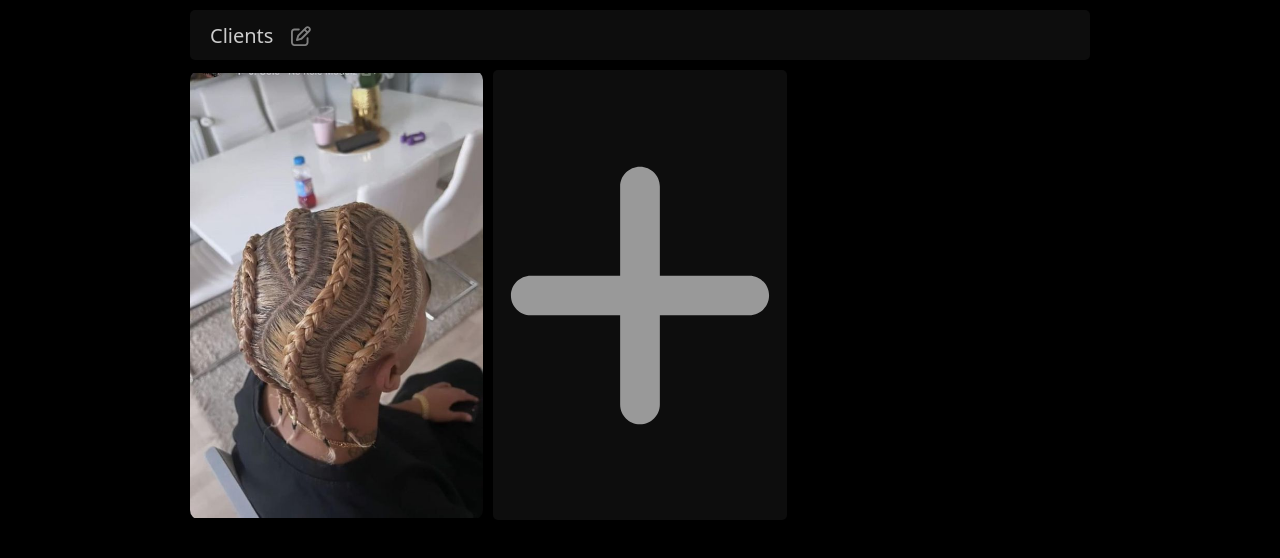
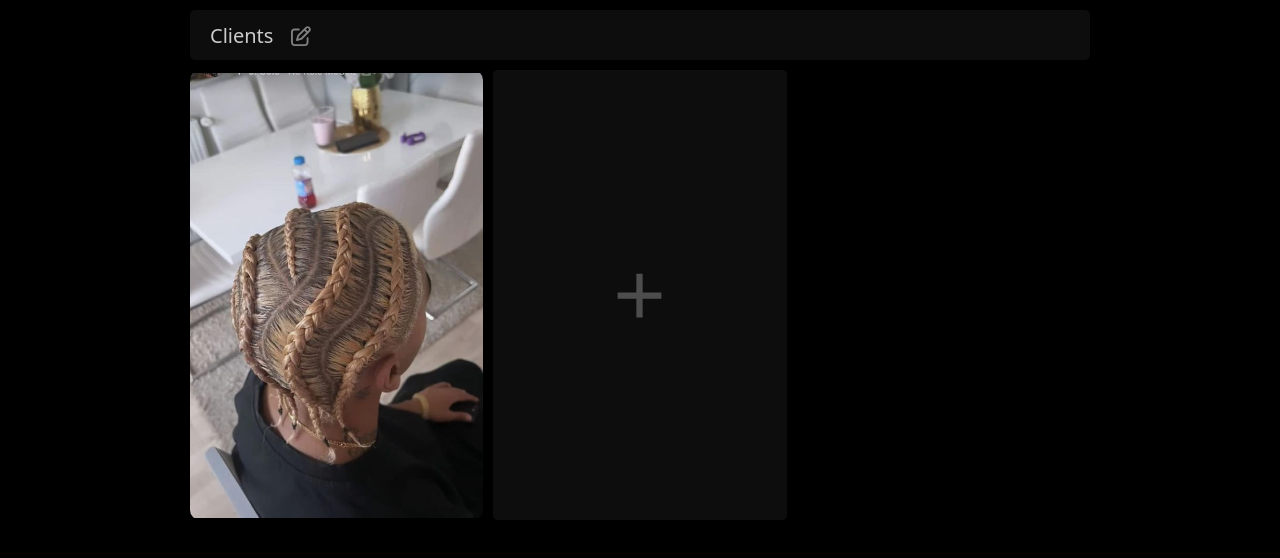
Before and after one commit to trevtemba/neur-frontend, a React (Vite) app: page /profile in a window 1280 px wide. Shown: the part 672-1230 px from the top of the page. Built offline with nearby package versions, Linux system fonts and the light colour scheme; a web font is replaced by a local one.

Commit message:
fixed add photo button styling

```diff
--- a/src/Components/Profile/Profile.jsx
+++ b/src/Components/Profile/Profile.jsx
@@ -12,7 +12,7 @@ import emptyStarIcon from "../Assets/profileAssets/empty_star_icon.svg"
 import shareIcon from "../Assets/profileAssets/share_icon.svg"
 import editIcon from "../Assets/profileAssets/edit_icon.svg"
 import likeIcon from "../Assets/featuredGrid/like_icon.svg"
-import addIcon from "../Assets/profileAssets/plus_icon.svg"
+import addIcon from "../Assets/profileAssets/add_icon.svg"
 
 import arrowLIcon from "../Assets/profileAssets/arrow_back.svg"
 import arrowRIcon from "../Assets/profileAssets/arrow_forward.svg"
@@ -67,7 +67,7 @@ const Profile = () => {
 
     const profileNavBtn = {
         initial: {
-            color: "hsl(0, 0%, 60%)",
+            color: "rgb(153, 153, 153)",
             borderBottomColor: "hsl(0, 0%, 0%)",
         },
         whileHover: {
--- a/src/Components/Profile/profile.css
+++ b/src/Components/Profile/profile.css
@@ -769,15 +769,17 @@
     background-color: hsl(0, 0%, 5%);
     border-color: transparent;
     border-radius: 5px;
+    cursor: pointer;
 }
 
 .addBtn:hover {
     background-color: hsl(0, 0%, 15%);
 }
 
-.addPhoto {
-    width: 100%;
-    height: 100%;
+.addIcon {
+    width: 75px;
+    height: 75px;
     background-color: transparent;
-    border-color: transparent;
+    border-radius: 100px;
+    padding: 10px;
 }
```
Also changed, not shown: src/Components/Assets/profileAssets/add_icon.svg (added).
